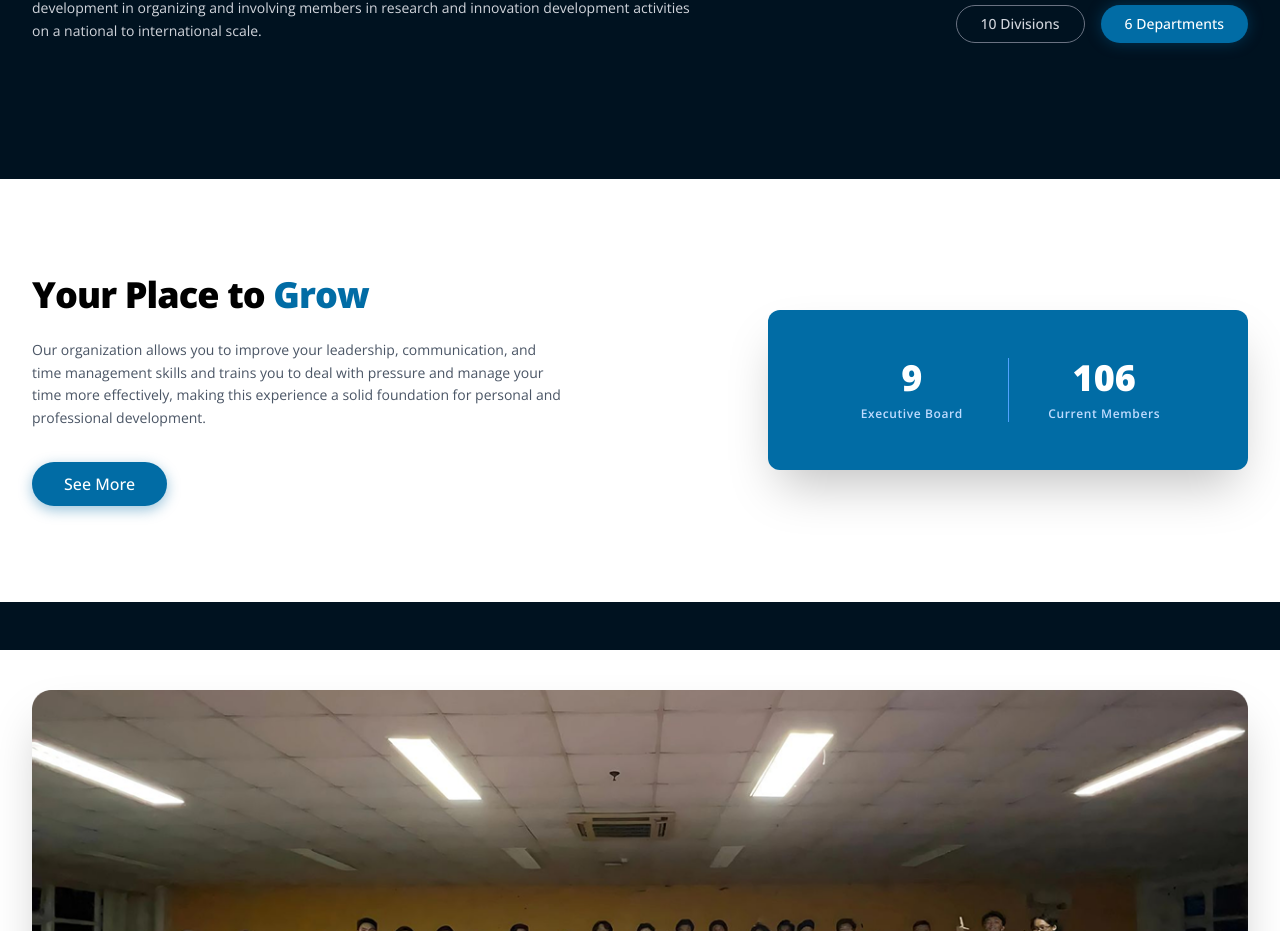
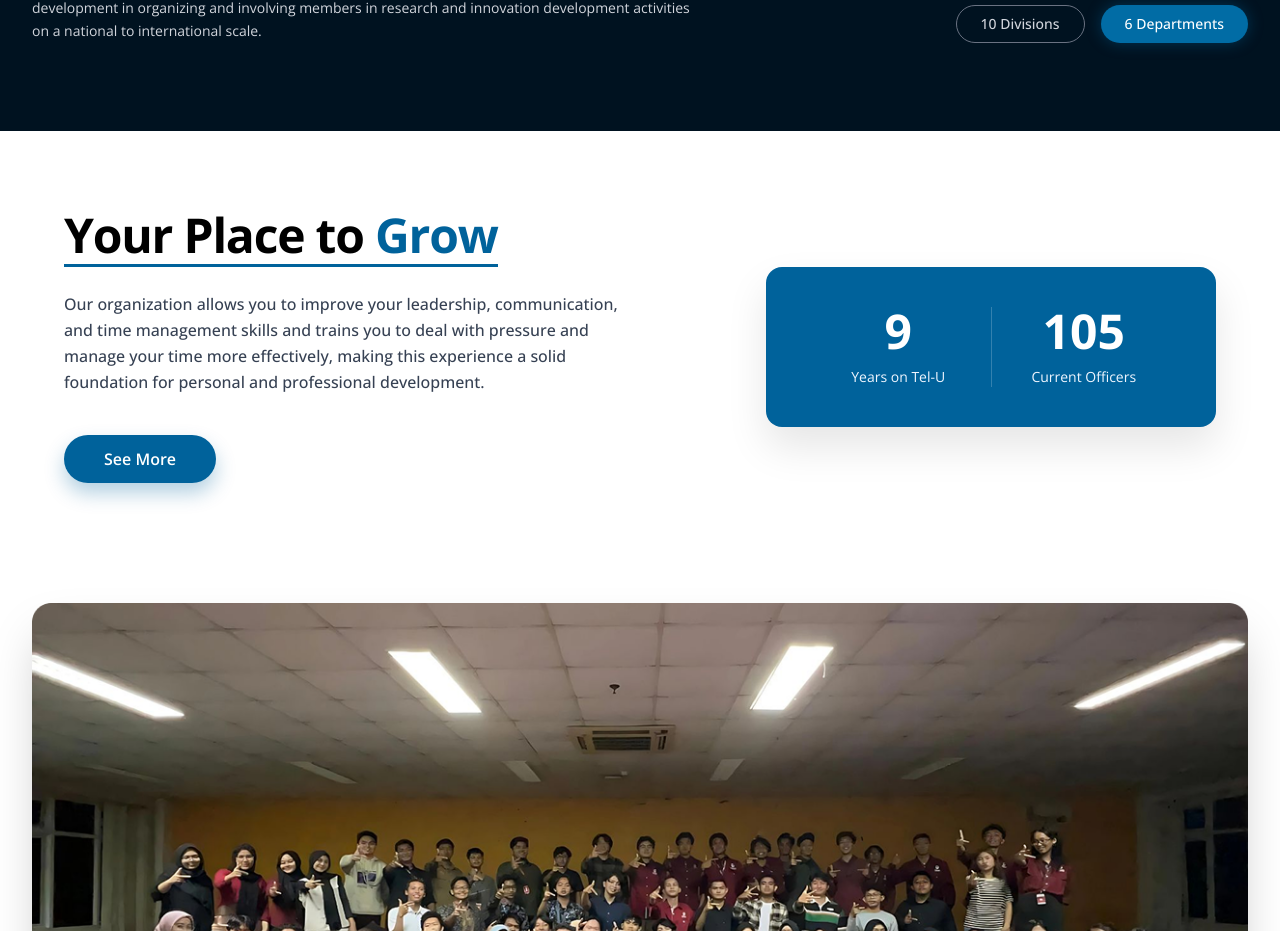
Before and after one commit to IEEE-SB-TelU-IT/Website-IEEE_2026, a React (Vite) app: page / in a window 1280 px wide. Shown: the part 2111-3042 px from the top of the page. Built offline with nearby package versions, Linux system fonts and the light colour scheme.

Commit message:
style(grow): fix container bleeding and update heading underline style

```diff
--- a/src/components/Grow.jsx
+++ b/src/components/Grow.jsx
@@ -2,32 +2,45 @@ import React from 'react';
 
 const Grow = () => {
   return (
-    <section className="bg-white text-black py-24 -mx-4 sm:-mx-6 lg:-mx-8 px-4 sm:px-6 lg:px-8 mt-12 mb-12">
-      <div className="max-w-7xl mx-auto flex flex-col md:flex-row gap-12 items-center justify-between">
-        <div className="max-w-xl md:pr-10">
-          <h2 className="text-4xl font-extrabold mb-6 tracking-tight">
-            Your Place to <span className="text-ocean-800 font-black">Grow</span>
+    <section className="bg-white text-black py-20 -mx-4 sm:-mx-6 lg:-mx-8 px-4 sm:px-6 lg:px-8">
+      <div className="max-w-6xl mx-auto flex flex-col md:flex-row gap-12 items-center justify-between">
+
+        {/* Kolom Kiri: Teks & Button */}
+        <div className="max-w-xl text-left">
+          <h2 className="text-4xl md:text-5xl font-bold mb-8 tracking-tight text-black inline-block relative">
+            {/* Seluruh Kalimat */}
+            <span>Your Place to <span className="text-[#00629B]">Grow</span></span>
+
+            {/* Garis Bawah untuk seluruh kalimat */}
+            <span className="absolute -bottom-2 left-0 w-full h-[3px] bg-[#00629B]"></span>
           </h2>
-          <p className="text-gray-600 mb-8 leading-relaxed text-sm">
-            Our organization allows you to improve your leadership, communication, and time management skills and trains you to deal with pressure and manage your time more effectively, making this experience a solid foundation for personal and professional development.
+
+          <p className="text-gray-700 mb-10 leading-relaxed text-base font-medium">
+            Our organization allows you to improve your leadership, communication, and
+            time management skills and trains you to deal with pressure and manage
+            your time more effectively, making this experience a solid foundation for
+            personal and professional development.
           </p>
-          <button className="bg-ocean-800 hover:bg-ocean-700 text-white font-medium py-2.5 px-8 rounded-full shadow-[0_4px_14px_rgba(1,108,165,0.4)] transition-all duration-300">
+
+          <button className="bg-[#00629B] hover:bg-[#005282] text-white font-semibold py-3 px-10 rounded-full shadow-[0_10px_20px_rgba(0,98,155,0.3)] transition-all duration-300">
             See More
           </button>
         </div>
 
-        <div className="bg-ocean-800 rounded-xl flex items-center justify-center p-8 lg:p-12 w-full md:w-[480px] shadow-2xl">
-          <div className="flex w-full divide-x divide-blue-400 text-white">
+        {/* Kolom Kanan: Stat Card */}
+        <div className="bg-[#00629B] rounded-2xl flex items-center justify-center p-10 w-full md:w-[450px] shadow-[0_20px_40px_rgba(0,0,0,0.1)]">
+          <div className="flex w-full divide-x divide-white/20 text-white">
             <div className="flex-1 text-center px-4">
-              <h3 className="text-4xl font-extrabold mb-2">9</h3>
-              <p className="text-xs font-semibold text-blue-200 tracking-wider">Executive Board</p>
+              <h3 className="text-5xl font-bold mb-3">9</h3>
+              <p className="text-sm font-light text-blue-50">Years on Tel-U</p>
             </div>
             <div className="flex-1 text-center px-4">
-              <h3 className="text-4xl font-extrabold mb-2">106</h3>
-              <p className="text-xs font-semibold text-blue-200 tracking-wider">Current Members</p>
+              <h3 className="text-5xl font-bold mb-3">105</h3>
+              <p className="text-sm font-light text-blue-50">Current Officers</p>
             </div>
           </div>
         </div>
+
       </div>
     </section>
   );
```
